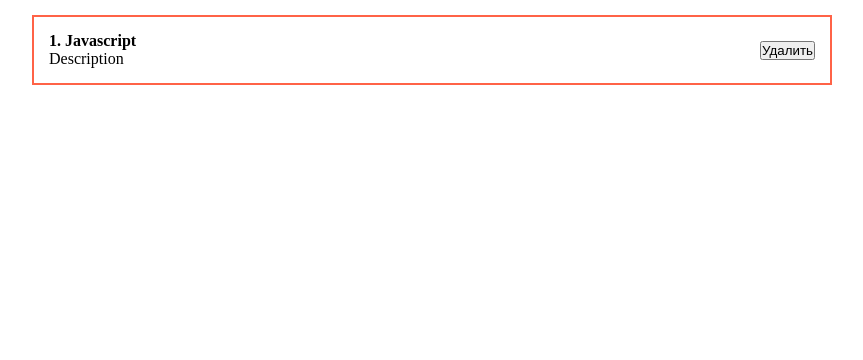
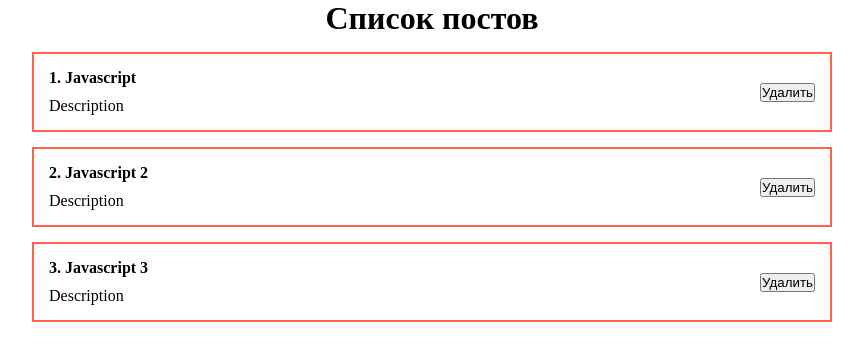
Before and after one commit to alexander-iov/react-app, a React (Create React App) app: page / in a window 1280 px wide. Shown: the top 360 px of the page, without its empty margins (208-1071 px from the left). Built offline with nearby package versions, Linux system fonts and the light colour scheme.

Commit message:
add PostList component

```diff
--- a/src/App.js
+++ b/src/App.js
@@ -1,12 +1,20 @@
-import React from "react";
+import React, {useState} from "react";
 import './styles/App.css'
-import PostItem from "./components/PostItem";
+import PostList from "./components/PostList";
 
 function App() {
 
+  const [posts, setPosts] = useState(
+      [
+        {id: 1, title: 'Javascript', body: 'Description'},
+        {id: 2, title: 'Javascript 2', body: 'Description'},
+        {id: 3, title: 'Javascript 3', body: 'Description'}
+      ]
+  );
+
   return (
       <div className="App">
-        <PostItem post={{id: 1, title: 'Javascript', body: 'Description'}}/>
+        <PostList posts={posts} title={'Список постов'}/>
       </div>
   );
 }
--- /dev/null
+++ b/src/components/PostList.jsx
@@ -0,0 +1,15 @@
+import React from 'react';
+import PostItem from "./PostItem";
+
+const PostList = ({posts, title}) => {
+  return (
+      <div>
+        <h1 className="post__list">{title}</h1>
+        {posts.map(post =>
+            <PostItem post={post} key={post.id}/>
+        )}
+      </div>
+  );
+};
+
+export default PostList;
--- a/src/styles/App.css
+++ b/src/styles/App.css
@@ -21,3 +21,11 @@
   justify-content: space-between;
   align-items: center;
 }
+
+.post__list {
+  text-align: center;
+}
+
+.post__body {
+  margin-top: 10px;
+}
```
